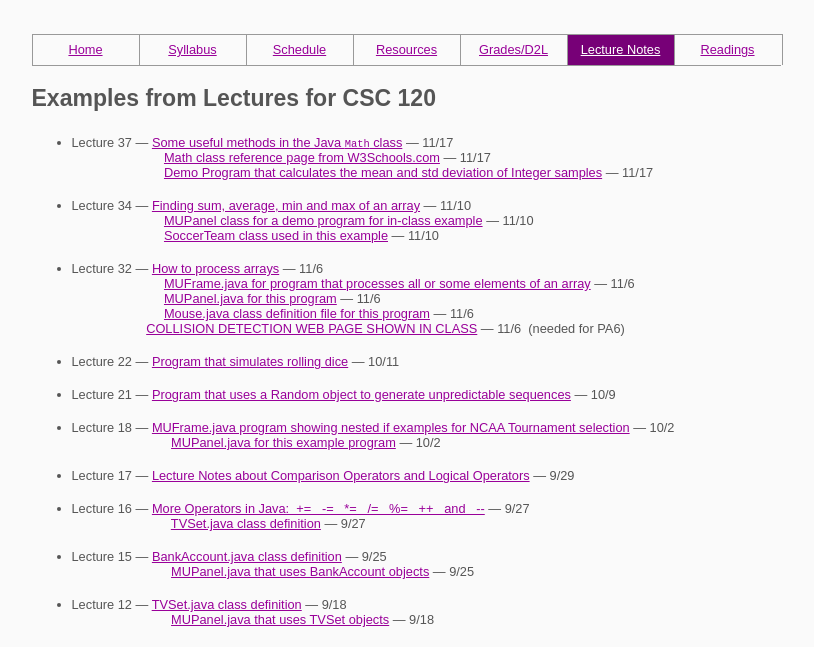
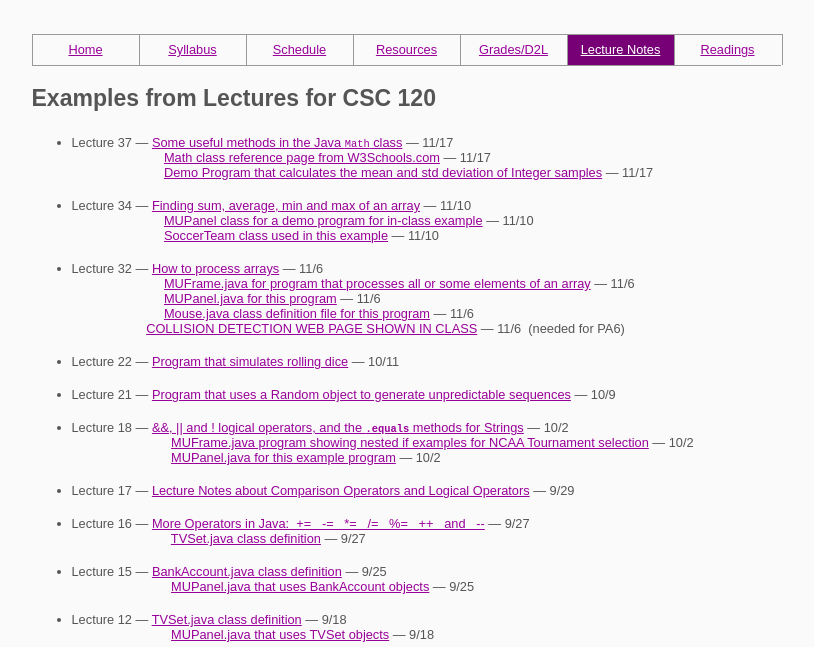
Before and after one commit to cs-courses-mountunion/CSC120Fall2023, a plain HTML site: page lecexamples120.html in a window 1280 px wide. Shown: the part 116-763 px from the top of the page, without its empty margins (233-1047 px from the left). Drawn offline with Linux system fonts and the light colour scheme.

Commit message:
Update lecexamples120.html

```diff
--- a/lecexamples120.html
+++ b/lecexamples120.html
@@ -120,7 +120,10 @@
 
 <!--
 -->
-    <li> Lecture 18 &mdash; <a href="lecexamples/lec18_nestedif/MUFrame.html" target="_blank"> MUFrame.java program showing nested if examples for NCAA Tournament selection</a> &mdash; 10/2 <br/>
+    <li> Lecture 18 &mdash; <a href="lecexamples/lec18_nestedif/LogicalOps.txt" target="_blank"> &&, || and ! logical operators, and the <b><code>.equals</code></b> methods for Strings</a> &mdash; 10/2 <br/>
+	     &nbsp; &nbsp; &nbsp; &nbsp; &nbsp; &nbsp; &nbsp; &nbsp; &nbsp; &nbsp; &nbsp; &nbsp; &nbsp; &nbsp;
+		 <a href="lecexamples/lec18_nestedif/MUFrame.html" target="_blank"> MUFrame.java program showing nested if
+         examples for NCAA Tournament selection</a> &mdash; 10/2 <br/>
 	     &nbsp; &nbsp; &nbsp; &nbsp; &nbsp; &nbsp; &nbsp; &nbsp; &nbsp; &nbsp; &nbsp; &nbsp; &nbsp; &nbsp;
 		 <a href="lecexamples/lec18_nestedif/MUPanel.html" target="_blank"> MUPanel.java for this example program</a> &mdash; 10/2 </li> <br/>
 
```
